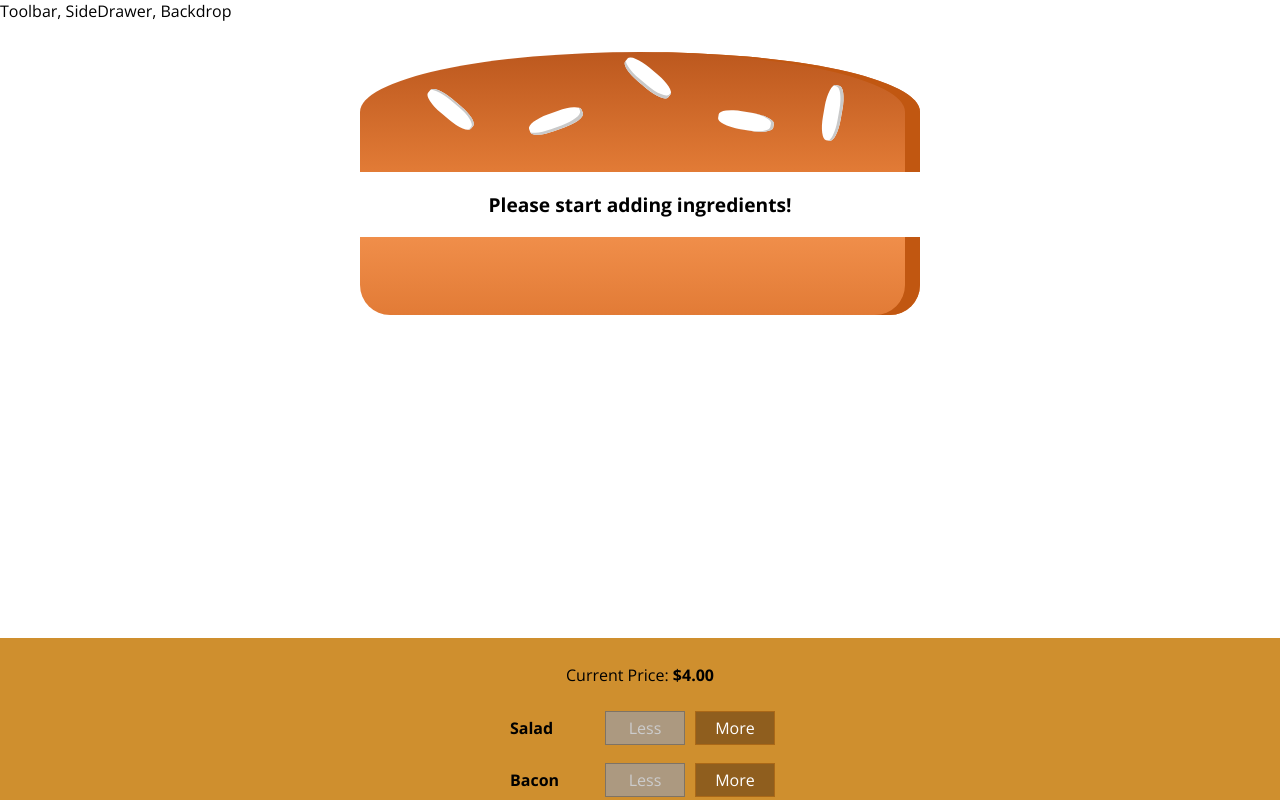
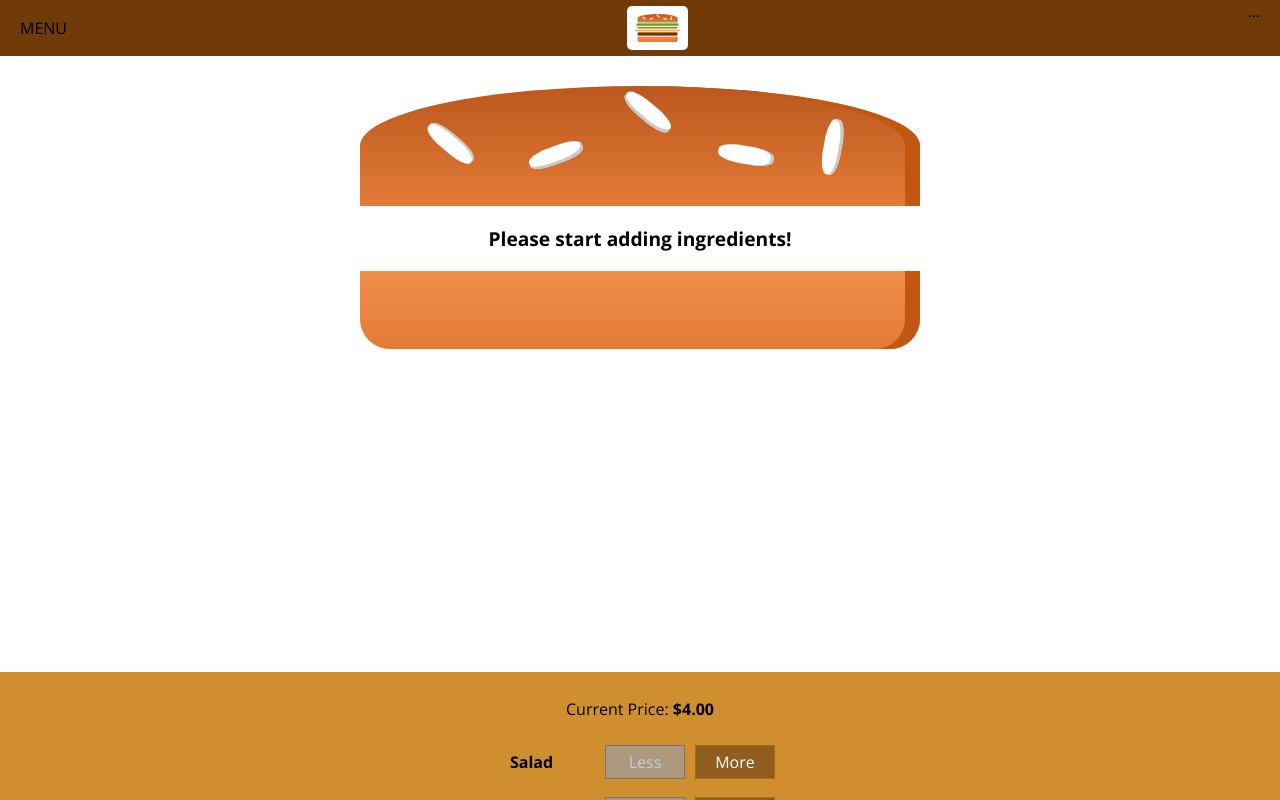
Before and after one commit to r0ss26/burger-builder, a React (Create React App) app: page / in a window 1280 px wide. Shown: the top 800 px of the page. Built offline with nearby package versions, Linux system fonts and the light colour scheme.

Commit message:
Add logo

```diff
--- a/src/Components/Layout/Layout.js
+++ b/src/Components/Layout/Layout.js
@@ -1,11 +1,13 @@
 import React from 'react';
+
+import Toolbar from '../Navigation/Toolbar/Toolbar';
 
 import classes from './Layout.module.css';
 
 const Layout = (props) => {
   return (
     <>
-      <div>Toolbar, SideDrawer, Backdrop</div>
+      <Toolbar />
       <main className={classes.Content}>
         {props.children}
       </main>
--- a/src/Components/Layout/Layout.module.css
+++ b/src/Components/Layout/Layout.module.css
@@ -1,3 +1,3 @@
 .Content {
-  margin-top: 16px;
+  margin-top: 72px;
 }
--- /dev/null
+++ b/src/Components/Logo/Logo.js
@@ -0,0 +1,12 @@
+import React from 'react';
+
+import classes from './Logo.module.css'
+import BurgerLogo from '../../assets/burger-logo.png';
+
+const Logo = () => (
+  <div className={classes.Logo}>
+    <img src={BurgerLogo} alt='Burger Image' />
+  </div>
+);
+
+export default Logo;
--- /dev/null
+++ b/src/Components/Logo/Logo.module.css
@@ -0,0 +1,11 @@
+.Logo {
+  background-color: white;
+  padding: 8px;
+  height: 80%;
+  box-sizing: border-box;
+  border-radius: 5px;
+}
+
+.Logo img {
+  height: 100%;
+}
--- a/src/Components/Navigation/Toolbar/Toolbar.js
+++ b/src/Components/Navigation/Toolbar/Toolbar.js
@@ -1,12 +1,12 @@
 import React from 'react'
 
 import classes from './Toolbar.module.css';
-
+import Logo from '../../Logo/Logo'
 const Toolbar = (props) => {
   return (
     <header className={classes.Toolbar}>
       <div>MENU</div>
-      <div>LOGO</div>
+      <Logo />
       <nav>
         ...
       </nav>
```
Also changed, not shown: src/assets/burger-logo.png (added).
